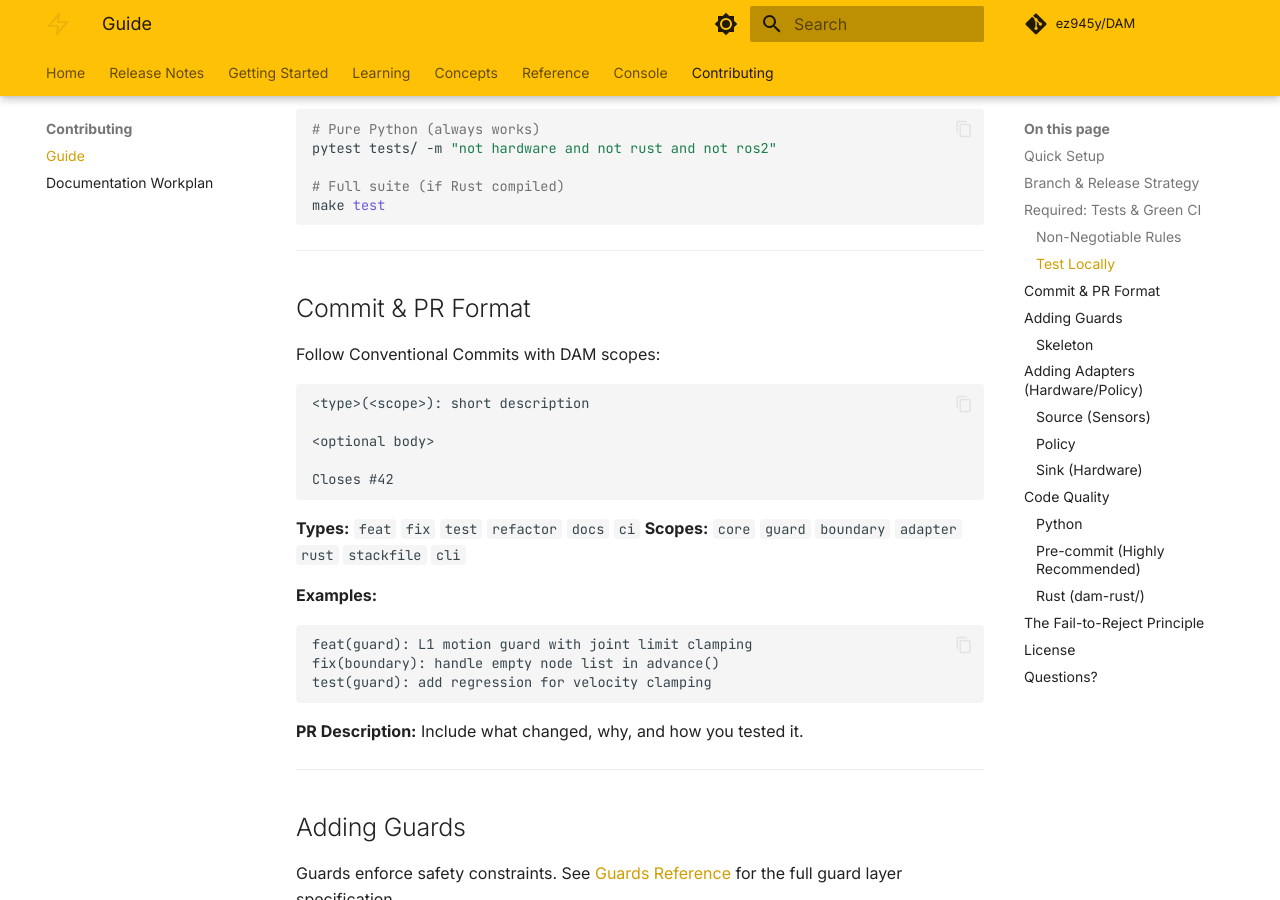
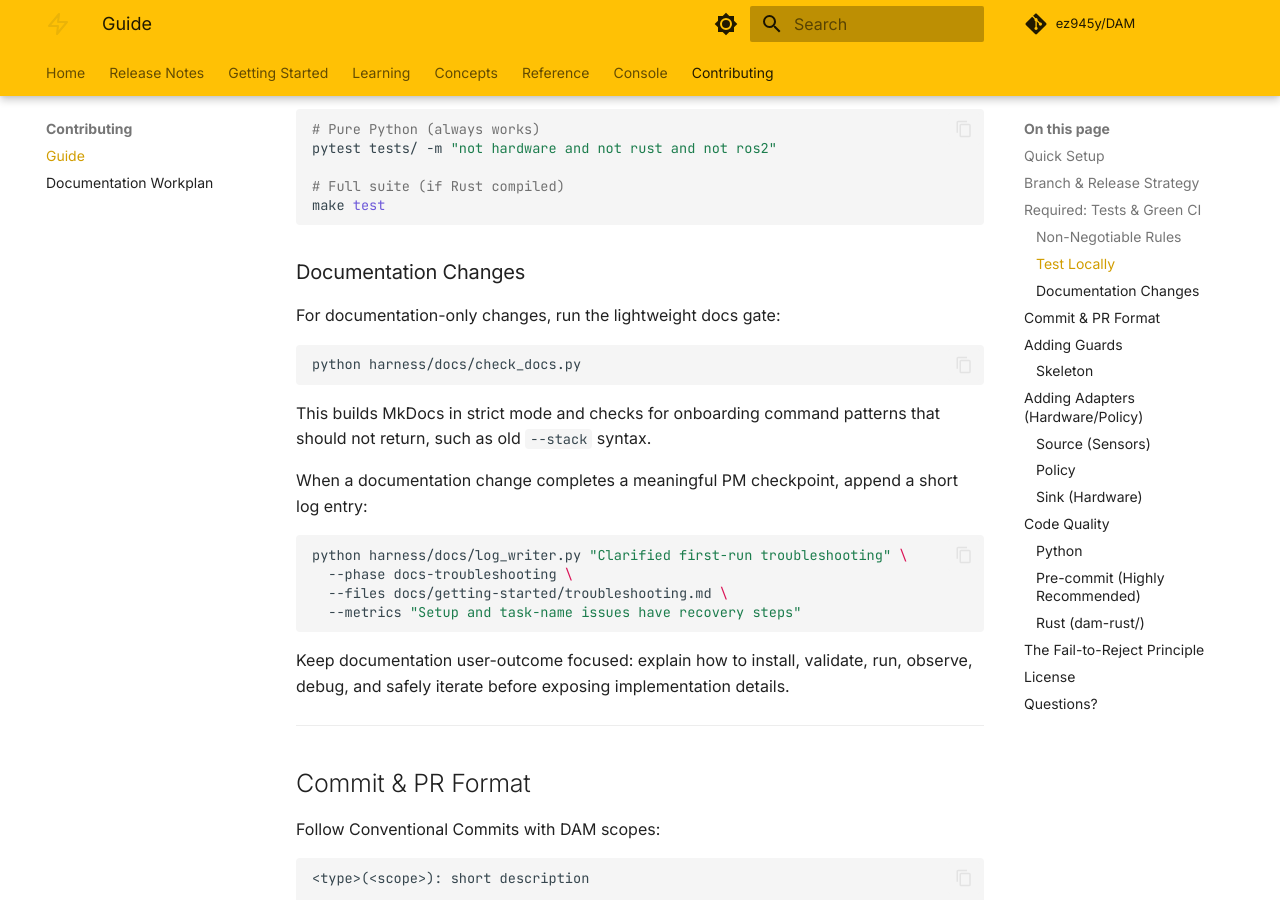
Before and after one commit to ez945y/DAM, an MkDocs documentation site: the page built from docs/contributing.md, in a window 1280 px wide and 900 px high, scrolled down 1359 px. Built offline with MkDocs 1.6.1 and Material for MkDocs 9.7.7, drawn with Linux system fonts in a browser that asks for light colours; comment, search, counter and statistics services are not loaded.

Commit message:
feat: document docs contribution workflow

````diff
--- a/docs/contributing.md
+++ b/docs/contributing.md
@@ -56,6 +56,27 @@ pytest tests/ -m "not hardware and not rust and not ros2"
 # Full suite (if Rust compiled)
 make test
 ```
+
+### Documentation Changes
+
+For documentation-only changes, run the lightweight docs gate:
+
+```bash
+python harness/docs/check_docs.py
+```
+
+This builds MkDocs in strict mode and checks for onboarding command patterns that should not return, such as old `--stack` syntax.
+
+When a documentation change completes a meaningful PM checkpoint, append a short log entry:
+
+```bash
+python harness/docs/log_writer.py "Clarified first-run troubleshooting" \
+  --phase docs-troubleshooting \
+  --files docs/getting-started/troubleshooting.md \
+  --metrics "Setup and task-name issues have recovery steps"
+```
+
+Keep documentation user-outcome focused: explain how to install, validate, run, observe, debug, and safely iterate before exposing implementation details.
 
 ---
 
````
Also changed, not shown: 1 other file.
